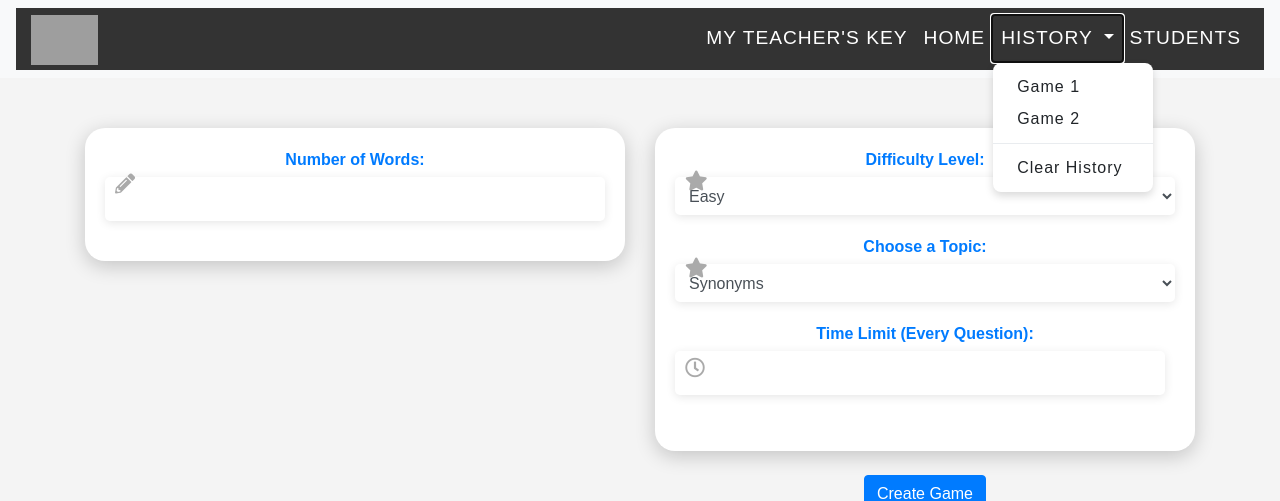
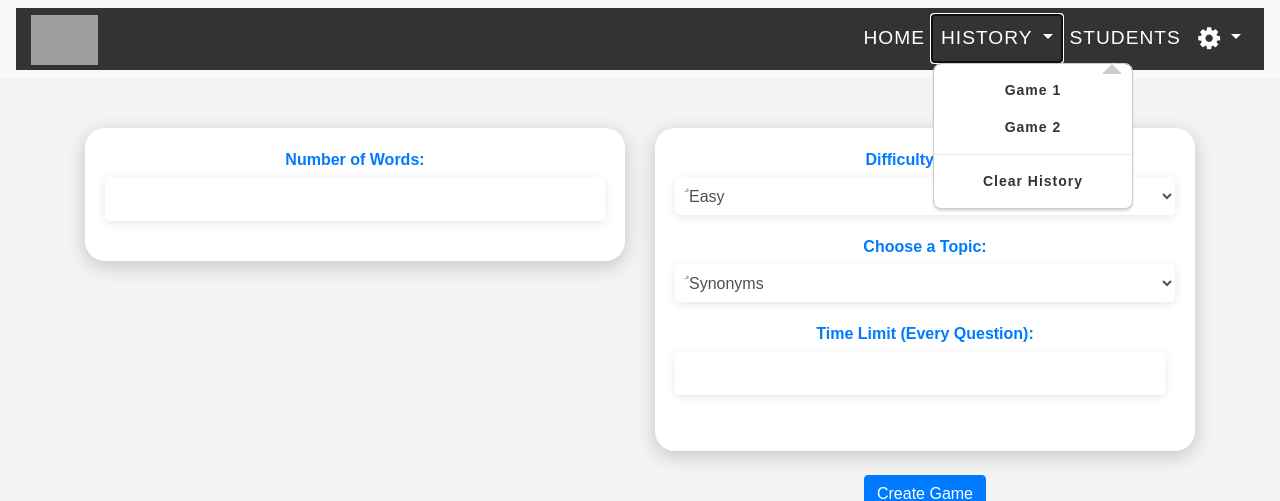
Before and after one commit to Accerly13/PicDentify, a Django app: template templates/teacherDashboard.html in a window 1280 px wide, after a click on "HISTORY". Shown: the top 501 px of the page. Run offline with Django 4.2, Linux system fonts and the light colour scheme; the template is opened without the code that fills it: most values are stand-ins (such as "Sample title", 1, 10 or a date in 2020); some libraries are stand-ins or nearby versions; grey boxes are pictures that could not be loaded.

Commit message:
add setting Icon and insert teacher key and logout button

```diff
--- a/templates/teacherDashboard.html
+++ b/templates/teacherDashboard.html
@@ -4,8 +4,8 @@
     <meta charset="UTF-8">
     <meta name="viewport" content="width=device-width, initial-scale=1.0">
     <title>Dashboard Program</title>
-	<link rel="stylesheet" href="https://maxcdn.bootstrapcdn.com/bootstrap/4.0.0/css/bootstrap.min.css">
-    <link rel="stylesheet" href="https://use.fontawesome.com/releases/v5.15.3/css/all.css" integrity="sha384-HBcVEZp2mZq5Fc+1QjtwPgHzVJgkdTJA0JCBDDvPXdUnZjzc4KPQJw520KVUhY+" crossorigin="anonymous">
+    <link rel="stylesheet" href="https://cdnjs.cloudflare.com/ajax/libs/font-awesome/4.7.0/css/font-awesome.min.css">
+	  <link rel="stylesheet" href="https://maxcdn.bootstrapcdn.com/bootstrap/4.0.0/css/bootstrap.min.css">
     <style>
         /* Add your custom styles here */
 
@@ -218,12 +218,66 @@ footer {
 
   /* Modal Content */
   .modal-content {
-	background-color: #18070a;
+	background-color: whitesmoke;
 	margin: 15% auto; /* 15% from the top and centered */
 	padding: 20px;
-	border: 1px solid #888;
+	border: 1px solid #080101;
+	width: 400%; /* Could be more or less, depending on screen size */
+  }
+
+  .modal-content1 {
+	background-color: whitesmoke;
+	margin: 15% auto; /* 15% from the top and centered */
+	padding: 20px;
+	border: 1px solid #080101;
 	width: 40%; /* Could be more or less, depending on screen size */
   }
+
+  .dropdown-menu {
+  background-color: #fff;
+  border: 1px solid #ccc;
+  box-shadow: 0 2px 2px rgba(0, 0, 0, 0.15);
+  padding: 0.5rem 0;
+  text-align: center;
+  width: 200px;
+}
+
+.dropdown-menu a {
+  color: #333;
+  display: block;
+  font-size: 14px;
+  line-height: 1.5;
+  padding: 0.5rem 1.5rem;
+  text-decoration: none;
+  transition: all 0.2s ease;
+  font-weight: bolder;
+}
+
+.dropdown-menu a:hover {
+  background-color: #eee;
+  color: #333;
+  cursor: pointer;
+}
+
+.dropdown-menu:after {
+  content: '';
+  display: block;
+  position: absolute;
+  top: -10px;
+  right: 10px;
+  border: 10px solid transparent;
+  border-bottom-color: #ccc;
+}
+
+.dropdown-menu:before {
+  content: '';
+  display: block;
+  position: absolute;
+  top: -11px;
+  right: 9px;
+  border: 10px solid transparent;
+  border-bottom-color: #fff;
+}
 
 
     </style>
@@ -241,9 +295,6 @@ footer {
     <div class="collapse navbar-collapse" id="navbarNav">
       <ul class="navbar-nav ml-auto">
         <li class="nav-item active">
-          <a style="color: #fff; cursor: pointer;" class="nav-link" onclick="showPopUp()">My Teacher's Key</a>
-        </li>
-        <li class="nav-item active">
           <a style="color: #fff;" class="nav-link" href="#">Home</a>
         </li>
         <li class="nav-item dropdown">
@@ -260,21 +311,37 @@ footer {
         <li class="nav-item">
           <a style="color: #fff;" class="nav-link" href="#">Students</a>
         </li>
+        <li class="nav-item dropdown">
+          <a style="color: #fff;" class="nav-link dropdown-toggle" href="#" id="settingsDropdown" role="button" data-toggle="dropdown" aria-haspopup="true" aria-expanded="false">
+            <i class="fa fa-cog fa-lg" style="transform: rotate(90deg);"></i>
+          </a>
+          <div class="dropdown-menu dropdown-menu-right" aria-labelledby="settingsDropdown">
+            <a class="dropdown-item" onclick="showPopUp()">My Teacher's Key</a>
+            <hr>
+            <a class="dropdown-item" href="/logout_view">Logout</a>
+          </div>
+        </li>
       </ul>
     </div>
   </div>
 </nav>
 <!-- Main Content -->
-  <div id="myTeacherKeyModal" class="modal">
-    <!-- Modal content -->
-    <div class="modal-content">
-      <div class="d-grid gap-2 d-md-flex justify-content-md-end">
-        <button id="close-modal" type="button" class="btn-close" aria-label="Close"></button>
-        <button id="copy-btn" onclick="CopyUserKey()">Copy Key</button>
+    <div id="myTeacherKeyModal" class="modal">
+      <!-- Modal content -->
+      <div class="modal-content1">
+        <div class="modal-header">
+          <button style="color: red; font-size: 3rem;" type="button" class="close" onclick="closeModal()">&times;</button>
+        </div>
+        <div class="modal-body">
+          <p style="text-align: center; font-weight: bold; font-size: large;" class="user-key">{{ user_key }}</p>
+        </div>
+        <div class="modal-footer d-flex justify-content-center">
+          <button type="button" class="btn btn-primary" id="copy-btn" onclick="CopyUserKey()">Copy Key</button>
+        </div>
+        <p hidden id="user-key" style="color:rgb(10, 9, 9)">{{ user_key }}</p>
       </div>
-      <p id="user-key" style="color:white">{{ user_key }}</p>
     </div>
-    </div>
+
     <div class="container">
         <div class="row">
 
@@ -334,7 +401,7 @@ footer {
             </div>
 
             <!-- Modal -->
-            <div class="modal fade" id="confirmModal" tabindex="-1" role="dialog" aria-labelledby="confirmModalLabel" aria-hidden="true">
+            <div class="modal" id="confirmModal" tabindex="-1" role="dialog" aria-labelledby="confirmModalLabel" aria-hidden="true">
               <div class="modal-dialog modal-dialog-centered" role="document">
                 <div class="modal-content">
                   <div class="modal-header">
@@ -378,6 +445,12 @@ footer {
     <script src="https://cdnjs.cloudflare.com/ajax/libs/popper.js/1.12.9/umd/popper.min.js"></script>
     <script src="https://maxcdn.bootstrapcdn.com/bootstrap/4.0.0/js/bootstrap.min.js"></script>
     <script>
+
+  function closeModal() {
+    var modal = document.querySelector('.modal');
+    modal.style.display = 'none';
+  }
+
     var modal = document.getElementById("myTeacherKeyModal");
     function showPopUp() {
       modal.style.display = "block";
```
